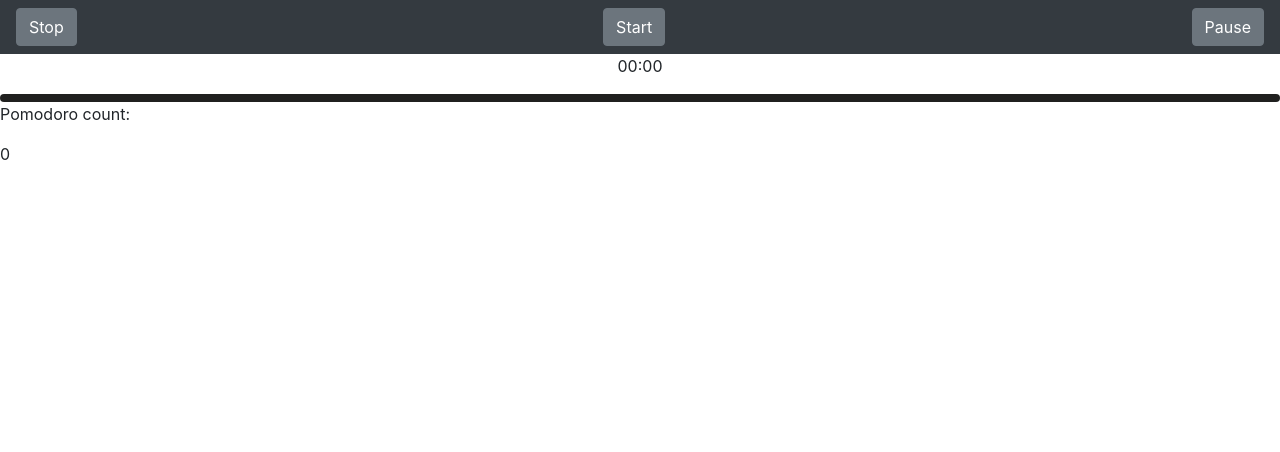
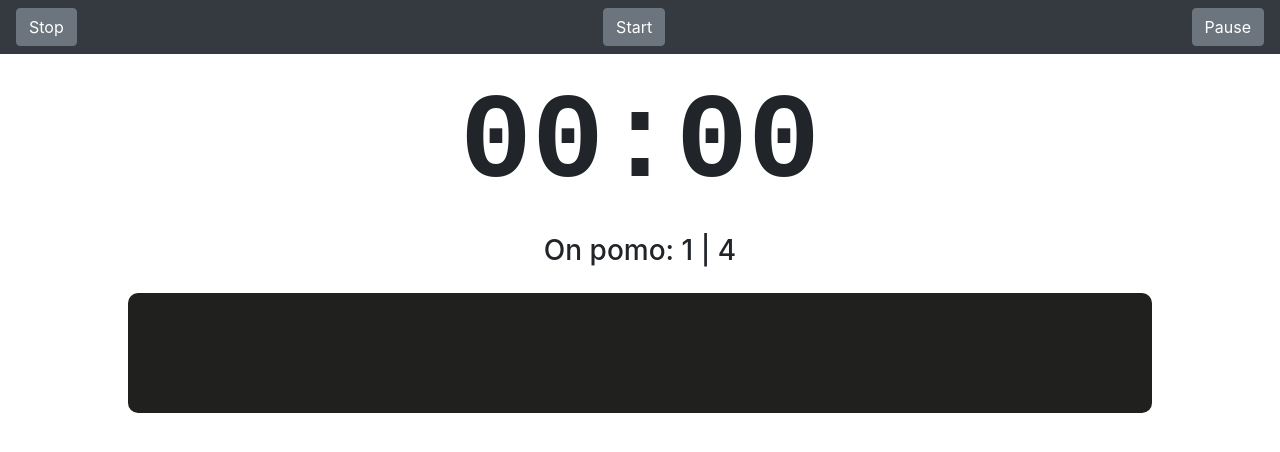
Before and after one commit to rodrigo-ceccato/easyPomo, a plain HTML site: page index.html in a window 1280 px wide. Drawn offline with nearby package versions, Linux system fonts and the light colour scheme.

Commit message:
Refactor style application

```diff
--- a/css/mainstyle.css
+++ b/css/mainstyle.css
@@ -1,17 +1,21 @@
-#timedisplay {
+.timedisplay {
     font-family: monospace;
     font-weight: 800;
     font-size: 120px;
+    margin-bottom: 0;
 }
 
-#progressbar {
+.progressbar {
     background-color: #20201F;
     border-radius: 10px;
     padding: 4px;
-    height: 15%;
+    height: 15vh;
+    margin-top: 2%;
+    margin-left: 10%;
+    margin-right: 10%;
 }
 
-#progressbar>div {
+.progressbar .progressbarinter {
     background-color: #F7901E;
     width: 0%;
     height: 100%;
--- a/index.html
+++ b/index.html
@@ -1,6 +1,5 @@
 <!DOCTYPE html>
 <html>
-
 <head>
     <meta charset="UTF-8">
     <meta name="viewport" content="width=device-width, initial-scale=1.0">
@@ -12,30 +11,9 @@
     <link rel="stylesheet" type="text/css" href="css/mainstyle.css">
     <title>EasyPomo</title>
 </head>
+<body>
 
 
-<body>
-    <style>
-        #timedisplay {
-        font-family: monospace;
-        font-weight: 800;
-        font-size: 120px;
-    }
-
-    #progressbar {
-        background-color: #20201F;
-        border-radius: 10px;
-        padding: 4px;
-        height: 15%;
-    }
-
-    #progressbar>div {
-        background-color: #F7901E;
-        width: 0%;
-        height: 100%;
-        border-radius: 10px;
-    }
-    </style>
 <nav class="navbar navbar-dark bg-dark">
     <button type="button" class="btn btn-secondary" onclick="stopPomo()">Stop</button>
     <button type="button" class="btn btn-secondary" onclick="startOrResume()">Start</button>
@@ -44,17 +22,15 @@
 
 <div class="container">
     <p id="timeDisplay" style="text-align: center" class="timedisplay"></p>
-
+    <h3 style="text-align: center;" id="infoText"></h3>
 </div>
 
-    <div id="progressbar">
-        <div id="progressbarstatus"></div>
+<div id="progressbar" class="progressbar">
+    <div id="progressbarstatus" class="progressbarinter"></div>
 </div>
 
-    <p>Pomodoro count: </p>
-    <p id="pomoCountHTML"></p>
 
 <script src="js/pomodoro.js"></script>
+
 </body>
-
 </html>
--- a/js/pomodoro.js
+++ b/js/pomodoro.js
@@ -39,6 +39,7 @@ var timeCounter = setInterval(function() {
                 if (currTime >= longRestTime) {
                     currTime = 0;
                     isResting = false;
+                    pomoCount = 0;
                 }
             } else { // if on short rest
                 if (currTime >= shortRestTime) {
@@ -83,18 +84,19 @@ function secondsToString(timeValue) {
 }
 
 function displayTimer(timeValue) {
-    timeValueString = secondsToString(timeValue);
-
-    document.getElementById("timeDisplay").innerHTML = timeValueString;
-    document.getElementById("pomoCountHTML").innerHTML = pomoCount;
+    let infoText = ""
 
     // update progress bar
     let progress = 0;
     let progressBar = document.getElementById("progressbarstatus")
     if (!isResting) {
+        timeValueString = secondsToString(timeValue);
+        infoText = "On pomo: " + (pomoCount+1) + " | " + pomosBeforeLongRest;
         progressBar.style.backgroundColor = '#696969';
         progress = (timeValue / focusTime) * 100;
     } else {
+        timeValueString = secondsToString(shortRestTime-timeValue);
+        infoText = "Resting"
         progressBar.style.backgroundColor = '#8FBC8F';
         progress = 100 - (timeValue / shortRestTime) * 100;
 
@@ -103,6 +105,7 @@ function displayTimer(timeValue) {
     progressBar.style.width = formatedProgress;
 
 
-
+    document.getElementById("infoText").innerHTML = infoText;
+    document.getElementById("timeDisplay").innerHTML = timeValueString;
 
 }
```
Lines whose indentation alone changed are shown as unchanged.
